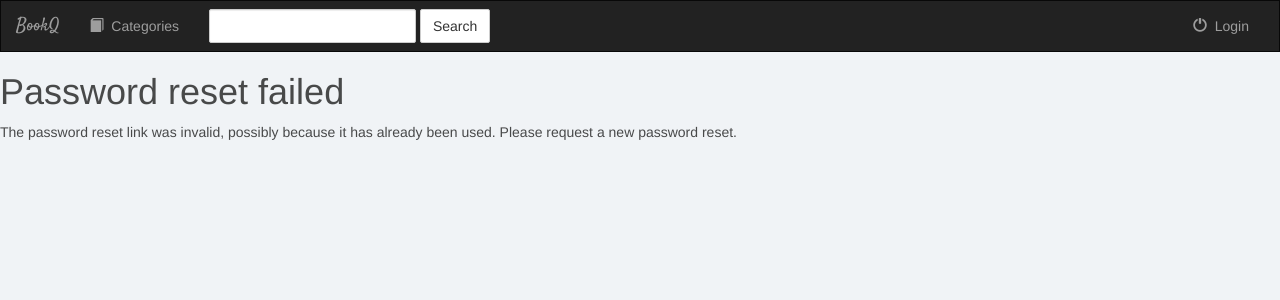
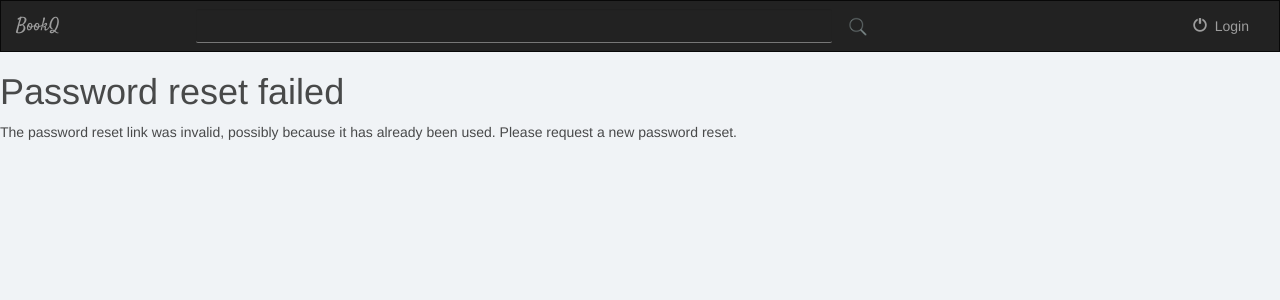
Before and after one commit to Tomothehiro/BookAsk, a Django app: page /accounts/reset/1/1/ in a window 1280 px wide. Shown: the top 300 px of the page. Run offline with Django 3.2, Linux system fonts and the light colour scheme; some libraries are stand-ins or nearby versions.

Commit message:
changed header nav

```diff
--- a/book/static/book/style.css
+++ b/book/static/book/style.css
@@ -63,6 +63,31 @@ input {
 
 .navbar-brand{
     font-family: 'Satisfy', cursive;
+}
+
+@media only screen and (min-width: 768px) {
+    #book-search-forum {
+        width: 68%;
+        padding-left: 10%;
+    }
+}
+
+#book-search-forum div {
+    width: 100%;
+}
+
+#book-search-forum input {
+    display: inline-block;
+    width: 92%;
+    background-color: transparent;
+    border: none;
+    border-bottom: 1px solid #777;
+}
+
+#book-search-forum button {
+    width: 5%;
+    background-color: transparent;
+    border: none;
 }
 
 /* book.html */
--- a/book/templates/book/base.html
+++ b/book/templates/book/base.html
@@ -30,19 +30,13 @@
 
             <!-- Items -->
             <div class="collapse navbar-collapse" id="topNavBar">
-                <ul class="nav navbar-nav">
-                    <li class="">
-                        <a href="{% url 'book:index' %}">
-                            <span class="glyphicon glyphicon-book" aria-hidden="true"></span>&nbsp; Categories
-                        </a>
-                    </li>
-                </ul>
 
-                <form class="navbar-form navbar-left" role="search" method="get" action="#">
+                <form id="book-search-forum" class="navbar-form navbar-left" role="search" method="get" action="#">
+                    {% csrf_token %}
                     <div class="form-group">
                         <input type="text" class="form-control" name="q" value="">
+                        <button type="submit" class="btn btn-default"><img src="/static/book/images/icons8-search-50.png" alt="" width="20px" height="20px"></button>
                     </div>
-                    <button type="submit" class="btn btn-default">Search</button>
                 </form>
 
                 <ul class="nav navbar-nav navbar-right">
```
Also changed, not shown: book/templates/book/question.html (+12 -6 lines), book/static/book/images/icons8-search-50.png (added).
